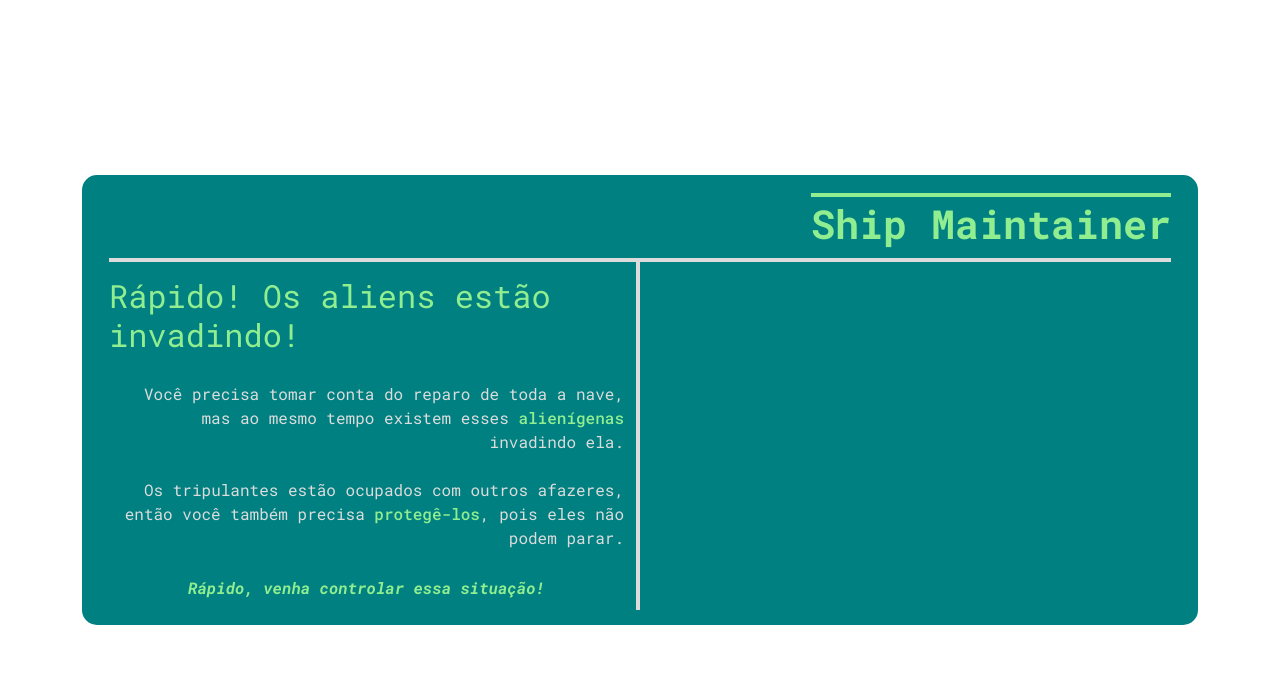
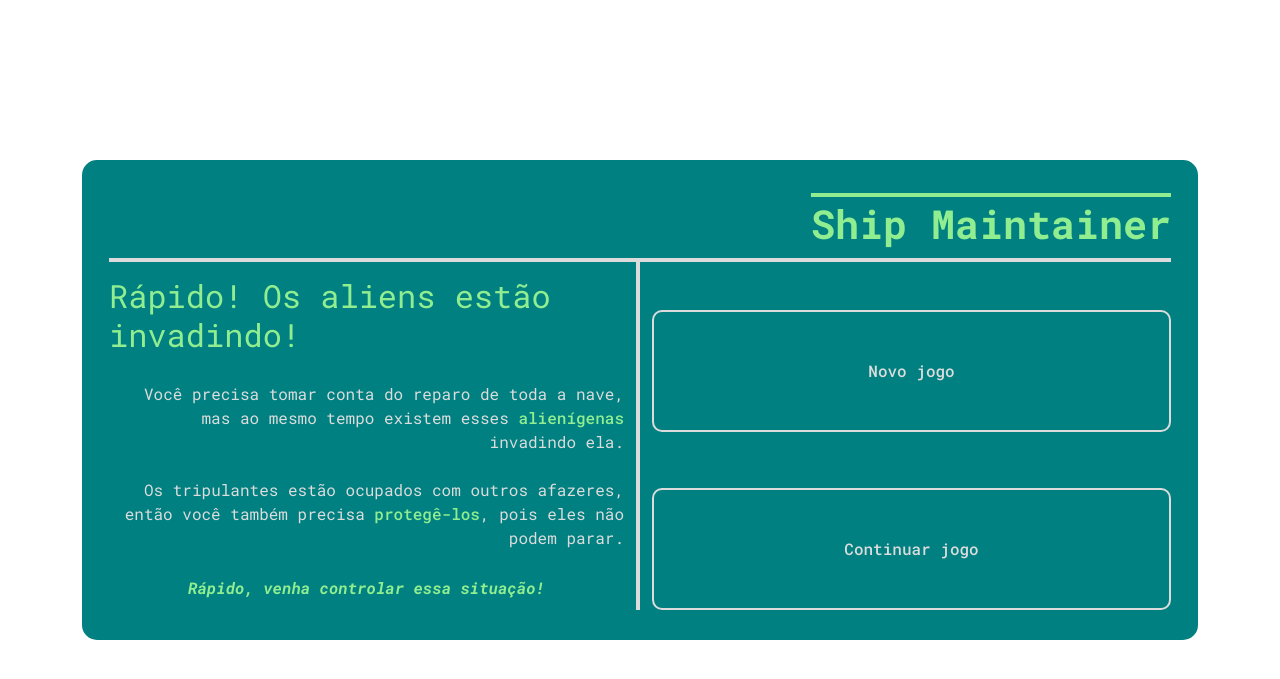
Before and after one commit to n4th4nrjesus/ShipMaintainer, a PHP site: template View/index.php in a window 1280 px wide. Shown: the top 679 px of the page. Run offline with PHP 8.4, Linux system fonts and the light colour scheme; the template is opened without the code that fills it, so the values that code supplies are empty.

Commit message:
ajuste das animações e estilizações dos botões do menu principal

```diff
--- a/View/css/main.css
+++ b/View/css/main.css
@@ -17,7 +17,7 @@ div.content {
 div.content > div.box {
   width: 100%;
   margin: auto 0;
-  padding: 15px;
+  padding: 30px 15px;
   border-radius: 15px;
   background-color: teal;
   color: gainsboro;
@@ -25,7 +25,7 @@ div.content > div.box {
 
 div.content > div.box.main-menu-box {
   animation-name: main-menu-in;
-  animation-duration: 3s;
+  animation-duration: 2s;
 }
 
 div.content > div.box .box-separator {
@@ -67,6 +67,18 @@ b.text-diff {
   color: lightgreen;
 }
 
+.btn-menu-option {
+  color: gainsboro;
+  border: 2px solid gainsboro;
+  font-weight: 500;
+  border-radius: 10px;
+}
+
+.btn-menu-option:hover {
+  background-color: gainsboro;
+  color: crimson;
+}
+
 /* Mobile */
 
 @media (max-width: 991.98px) {
@@ -74,6 +86,7 @@ b.text-diff {
     border-right: none;
     border-bottom: 4px solid gainsboro;
     margin-bottom: 15px;
+    padding-bottom: 15px;
   }
 
   div.content > div.box .box-title {
@@ -89,15 +102,22 @@ b.text-diff {
     text-align: left;
     font-size: 34px;
   }
+
+  .btn-menu-option {
+    font-size: 2.5rem;
+  }
 }
 
 /* Animações */
 
 @keyframes main-menu-in {
-  from {
+  0% {
     opacity: 0;
   }
-  to {
+  40% {
+    opacity: 0;
+  }
+  100% {
     opacity: 1;
   }
 }
--- a/View/index.php
+++ b/View/index.php
@@ -14,6 +14,10 @@
                 <p class="box-text attractive-text">Rápido, venha controlar essa situação!</p>
             </div>
             <div class="col-12 col-lg-6">
+                <div class="text-center d-grid gap-2 h-100 pt-5">
+                    <button type="button" class="btn btn-menu-option mb-5">Novo jogo</button>
+                    <button type="button" class="btn btn-menu-option">Continuar jogo</button>
+                </div>
             </div>
         </div>
     </div>
```
